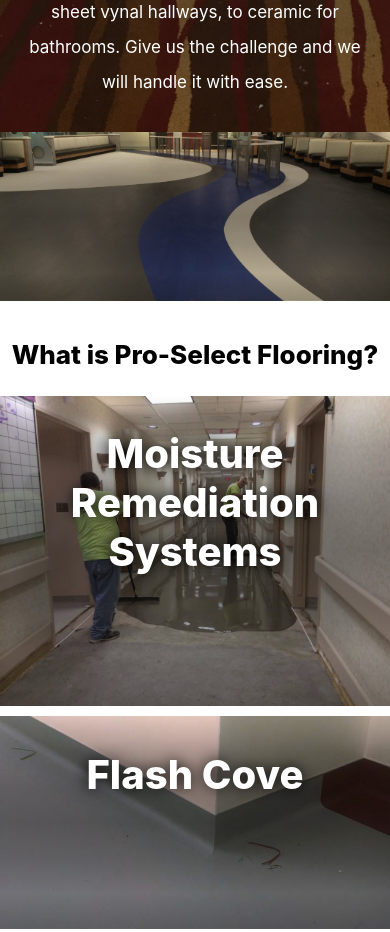
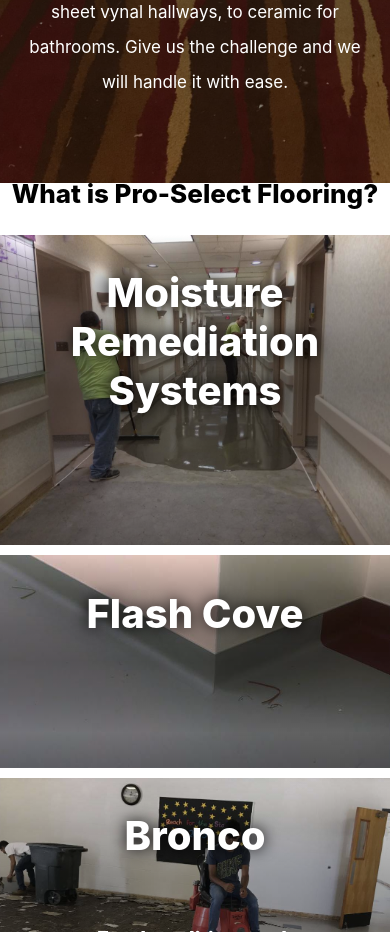
Before and after one commit to Perezented/PSF, a React (Create React App) app: page / in a window 390 px wide. Shown: the part 2860-3792 px from the top of the page. Built offline with nearby package versions, Linux system fonts and the light colour scheme.

Commit message:
spacer changes for tablet and smaller

```diff
--- a/src/styles/homepage.scss
+++ b/src/styles/homepage.scss
@@ -65,8 +65,9 @@
   background-attachment: fixed;
   background-repeat: no-repeat;
   width: 100%;
-  @media (max-width: $breakpoint-underhd) {
-    margin-top: 10%;
+  @media (max-width: $breakpoint-tablet) {
+    margin-top: 15%;
+    height: 100%;
   }
 }
 .weDoMore {
```
